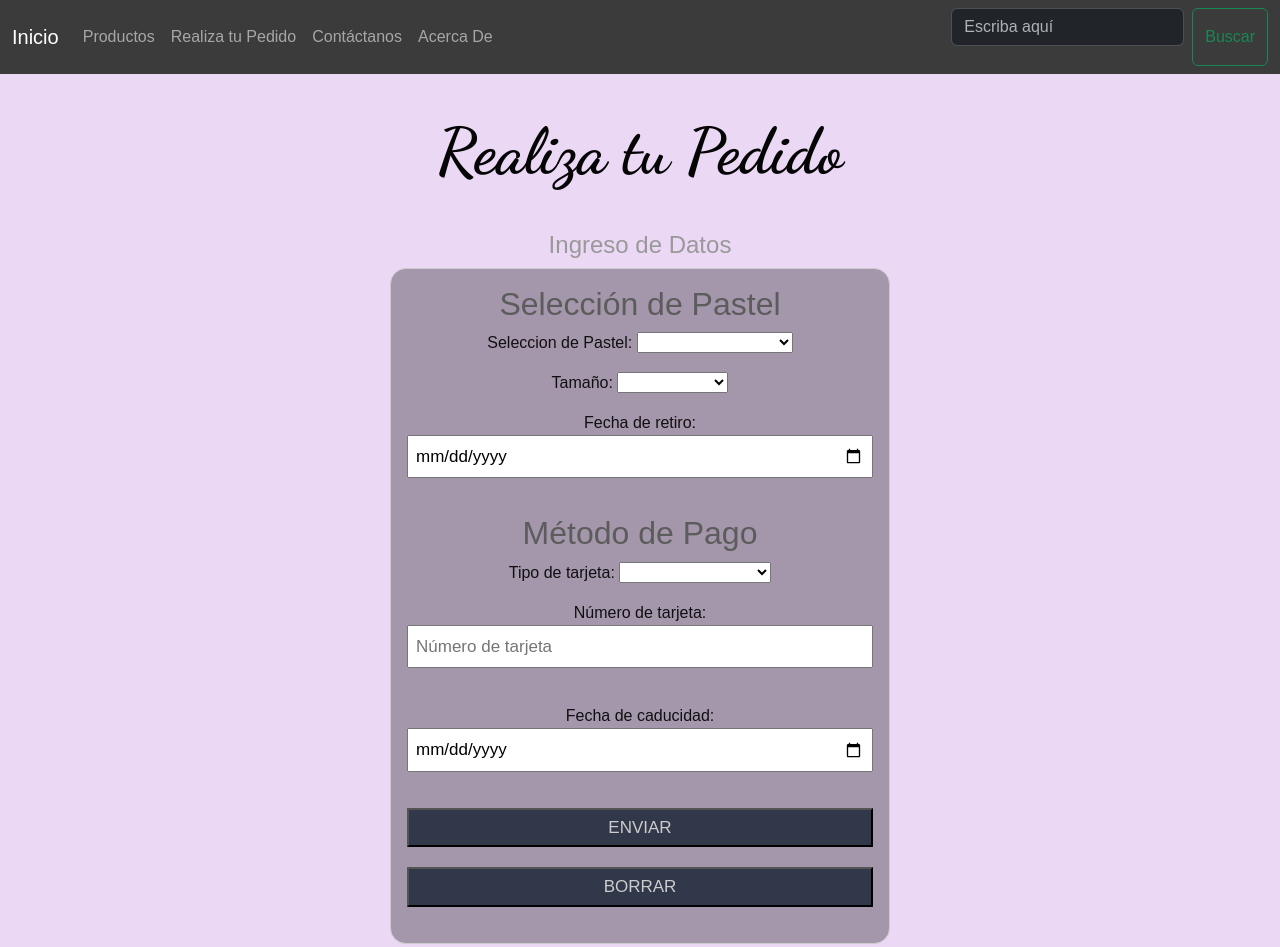
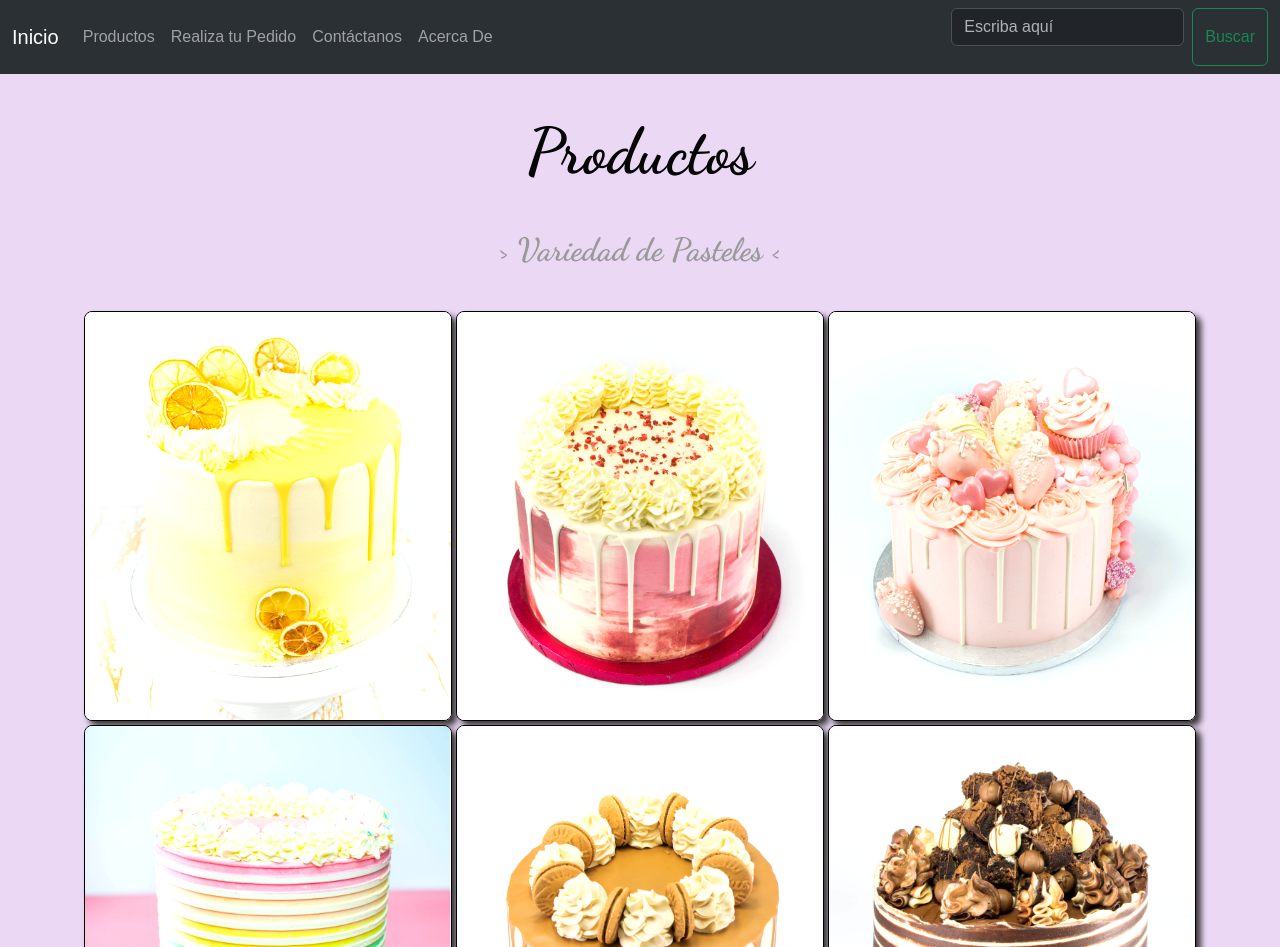
Before and after one commit to TammyPardo/desarrollo-web, a plain HTML site: page productos.html in a window 1280 px wide. Shown: the top 947 px of the page. Drawn offline with nearby package versions, Linux system fonts and the light colour scheme.

Commit message:
Update productos.html
repsonsive de productos

```diff
--- a/productos.html
+++ b/productos.html
@@ -7,7 +7,6 @@
     <title>Dulce Pasteleria</title>
     <!--BOOSTRAP-->
     <link href="https://cdn.jsdelivr.net/npm/bootstrap@5.3.0-alpha3/dist/css/bootstrap.min.css" rel="stylesheet" integrity="sha384-KK94CHFLLe+nY2dmCWGMq91rCGa5gtU4mk92HdvYe+M/SXH301p5ILy+dN9+nJOZ" crossorigin="anonymous">
-
     <link rel="stylesheet" href="css/style.css">
     <link rel="preconnect" href="https://fonts.googleapis.com">
     <link href="https://fonts.googleapis.com/css2?family=Dancing+Script:wght@700&display=swap" rel="stylesheet">
@@ -16,7 +15,7 @@
 <body>
     <header>
 
-        <nav class="navbar navbar-expand-lg bg-bodyltertiary" class="navbar bg-dark" data-bs-theme="dark">
+        <nav class="navbar navbar-expand-lg bg-body-tertiary" class="navbar bg-dark" data-bs-theme="dark">
           <div class="container-fluid">
             <a class="navbar-brand active" href="index.html">Inicio</a>
             <button class="navbar-toggler" type="button" data-bs-toggle="collapse" data-bs-target="#navbarSupportedContent" aria-controls="navbarSupportedContent" aria-expanded="false" aria-label="Toggle navigation">
@@ -46,91 +45,26 @@
         </nav>
     </header>
     <main>
-        <h1>Realiza tu Pedido</h1>
-            <h4>Ingreso de Datos</h4>
-            <form class="formulario" action="" method="post">
-                    <h2>Selección de Pastel</h2>
-                    <p>
-                      <label for="tipo">
-                        <span>Seleccion de Pastel:</span>
-                      </label>
-                      <select id="tipo" name="tipo" required>
-                        <option value="none" aria-placeholder="Selecciona"></option>
-                        <option value="mint">Menta Chocolate</option>
-                        <option value="orange">Naranja Chocolate</option>
-                        <option value="comic">Crema Limón</option>
-                        <option value="ice">Pastel Helado</option>
-                        <option value="brownie">Brownie</option>
-                        <option value="red">Red Velvet</option>
-                        <option value="cho">Chocolate</option>
-                        <option value="rbow">Rainbow</option>
-                        <option value="gall">Cookies y Crema</option>
-                        <option value="rasp">Crema Frambuesa</option>
-                        <option value="caramel">Caramelo</option>
-                        <option value="cherry">Cherry</option>
-                        <option value="pink">Pastel Rosa</option>
-                        <option value="pink">Unicornio</option>
-                        <option value="pink">Comic Cake</option>
-                      </select>
-                    </p>
+        <h1><strong>Productos</strong></h1>
+        <h3>> Variedad de Pasteles <</h3>
 
-                    <p>
-                        <label for="cantidad">
-                          <span>Tamaño:</span>
-                        </label>
-                        <select id="cantidad" name="cantidad" required>
-                            <option value="none"></option>
-                          <option value="cantidad">10 personas</option>
-                          <option value="cantidad">15 personas</option>
-                          <option value="cantidad">20 personas</option>
-                          <option value="cantidad">25 personas</option>
-                          <option value="cantidad">30 personas</option>
-                        </select>
-                      </p>
-                      <label for="date">
-                        <span>Fecha de retiro:</span>
-                        <strong><abbr title="required"></abbr></strong>
-                      </label>
-                      <input type="date" id="date" name="retiro" required>
-                    </p>
-                </section>
-                <section class="pago">
-                    <h2>Método de Pago</h2>
-                    <p>
-                      <label for="card">
-                        <span>Tipo de tarjeta:</span>
-                      </label>
-                      <select id="card" name="usercard" required>
-                        <option value="none"></option>
-                        <option value="visa">Visa</option>
-                        <option value="mc">Mastercard</option>
-                        <option value="amex">American Express</option>
-                      </select>
-                    </p>
-                    <p>
-                      <label for="number">
-                        <span>Número de tarjeta:</span>
-                        <strong><abbr title="required"></abbr></strong>
-                      </label>
-                      <input type="tel" id="number" name="cardnumber" placeholder="Número de tarjeta" required>
-                    </p>
-                    <p>
-                      <label for="date">
-                        <span>Fecha de caducidad:</span>
-                        <strong><abbr title="required"></abbr></strong>
-                      </label>
-                      <input type="date" id="date" name="expiration" placeholder="" required>
-                    </p>
-                    <div>
-                        <input id="boton" type="button" value="ENVIAR"/>
-                        <input id="boton" type="reset" value="BORRAR"/>
-                    </div>
-
-                </section>
-            </form>
+        </div>
+          <section class="container d-flex flex-wrap justify-content-center gap-4">
+            <div class="contenedorImg">
+                <img src="img/Cake11.jpg" title="Crema Limón">
+                <img src="img/Cake23.jpg" title="Crema Frambuesa">
+                <img src="img/Cake14.jpg" title="Pastel Rosa">
+                <img src="img/Cake15.jpg" title="Rainbow">
+                <img src="img/Cake17.jpg" title="Caramelo">
+                <img src="img/Cake20.jpg" title="Brownie">
+                <img src="img/Cake21.jpg" title="Cherry">
+                <img src="img/Cake12.jpg" title="Chocolate Naranja">
+          </section>
 
     </main>
-    <br>
+
+    </main>
+    <BR>
     <!--PIE DE PAGINA-->
     <footer>
         <h4>Todos los derechos Reservados - Dulce Pasteleria</h4>
```
